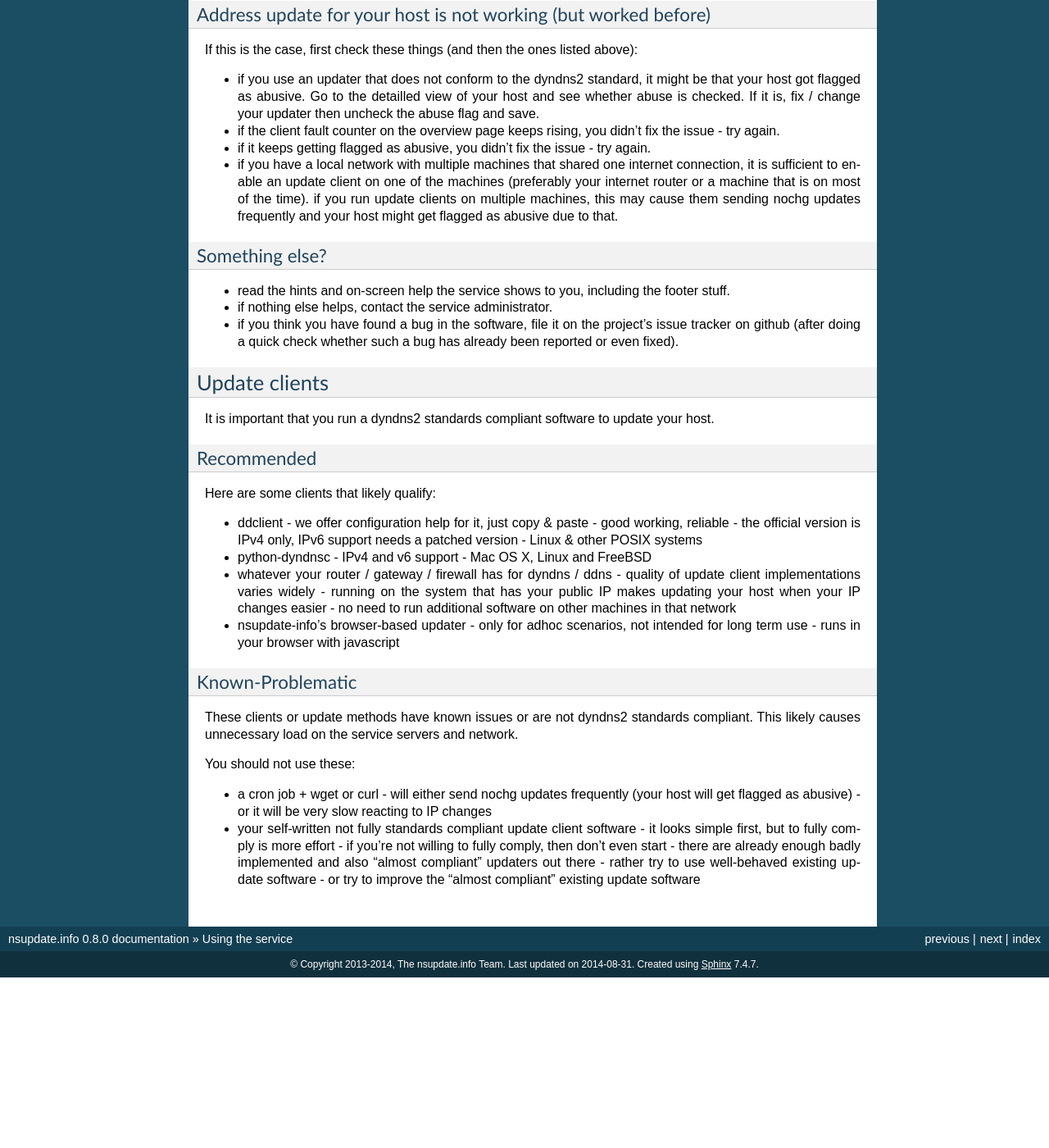
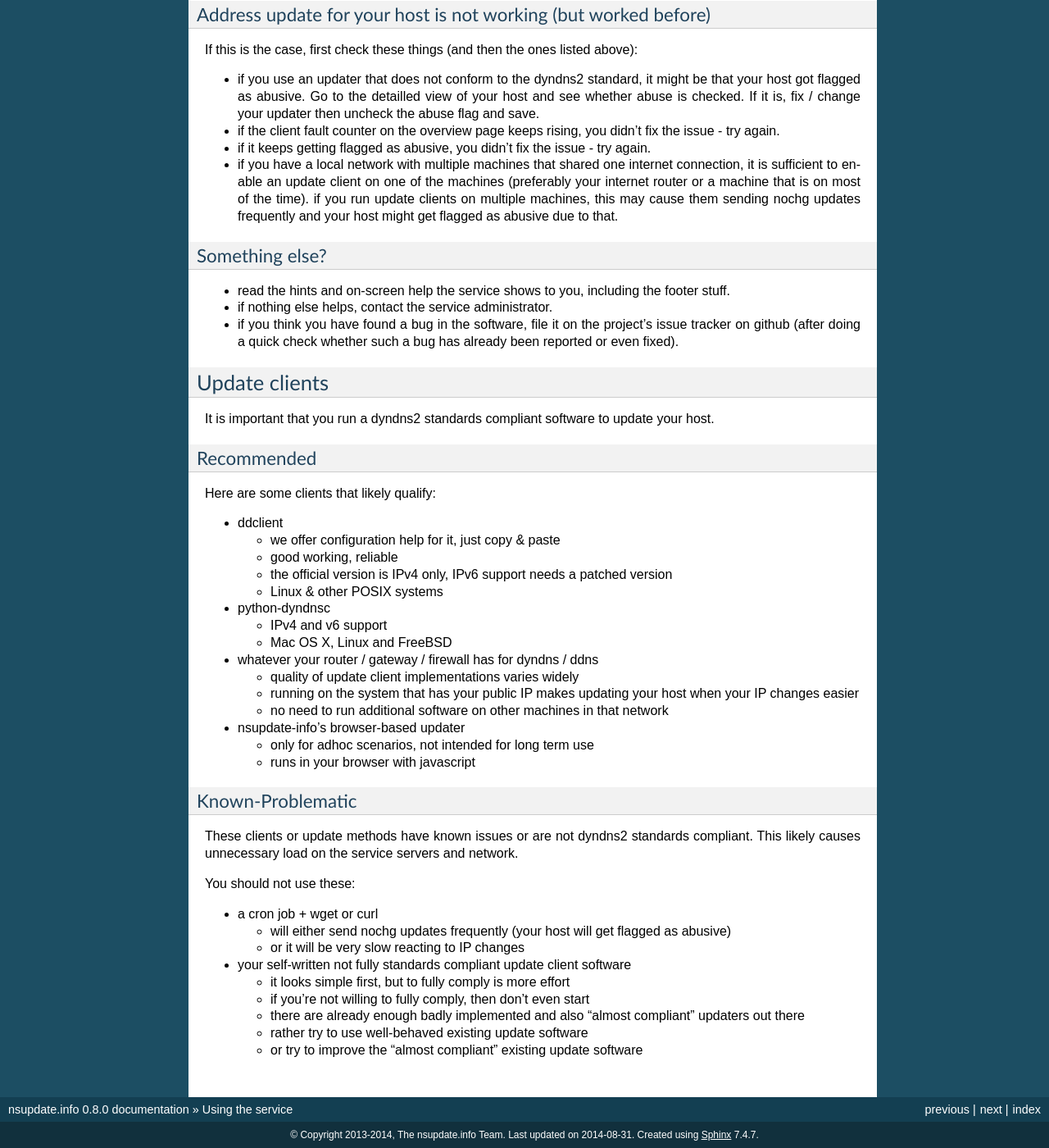
Before and after one commit to nsupdate-info/nsupdate.info, a Sphinx documentation site: the page built from docs/user.rst, in a window 1280 px wide and 1400 px high, scrolled down 4182 px. Shown: the whole window at 82% size. Built offline with Sphinx 7.4.7, drawn with Linux system fonts in a browser that asks for light colours; before the commit the page ends 5374 px from its top, so only the background shows below that.

Commit message:
fix rest syntax in docs

```diff
--- a/docs/user.rst
+++ b/docs/user.rst
@@ -255,21 +255,22 @@ Recommended
 Here are some clients that likely qualify:
 
 * ddclient
+
   - we offer configuration help for it, just copy & paste
   - good working, reliable
   - the official version is IPv4 only, IPv6 support needs a patched version
   - Linux & other POSIX systems
+* python-dyndnsc
 
-* python-dyndnsc
   - IPv4 and v6 support
   - Mac OS X, Linux and FreeBSD
+* whatever your router / gateway / firewall has for dyndns / ddns
 
-* whatever your router / gateway / firewall has for dyndns / ddns
   - quality of update client implementations varies widely
   - running on the system that has your public IP makes updating your host when your IP changes easier
   - no need to run additional software on other machines in that network
+* nsupdate-info's browser-based updater
 
-* nsupdate-info's browser-based updater
   - only for adhoc scenarios, not intended for long term use
   - runs in your browser with javascript
 
@@ -282,10 +283,11 @@ This likely causes unnecessary load on the service servers and network.
 You should not use these:
 
 * a cron job + wget or curl
+
   - will either send nochg updates frequently (your host will get flagged as abusive)
   - or it will be very slow reacting to IP changes
+* your self-written not fully standards compliant update client software
 
-* your self-written not fully standards compliant update client software
   - it looks simple first, but to fully comply is more effort
   - if you're not willing to fully comply, then don't even start
   - there are already enough badly implemented and also "almost compliant" updaters out there
```
